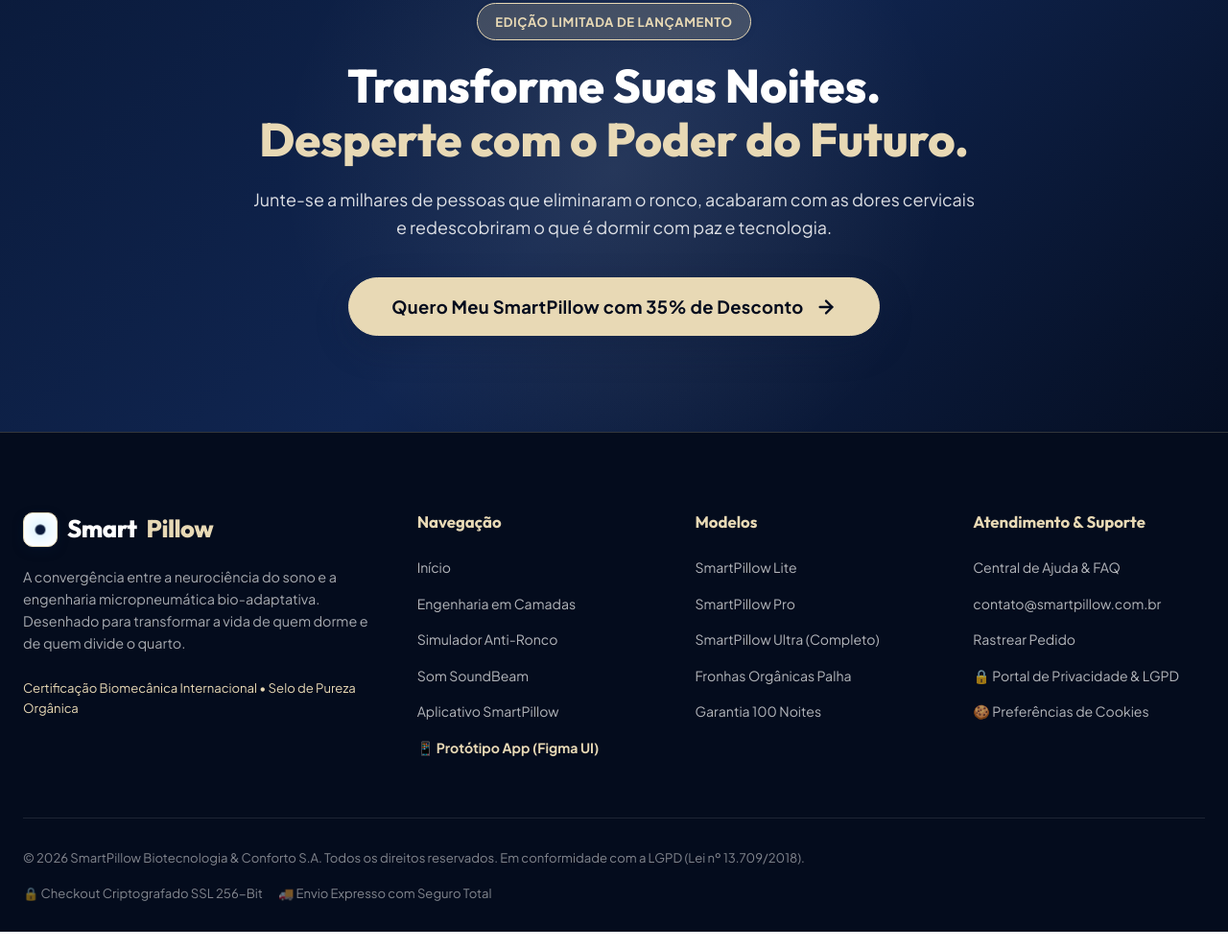
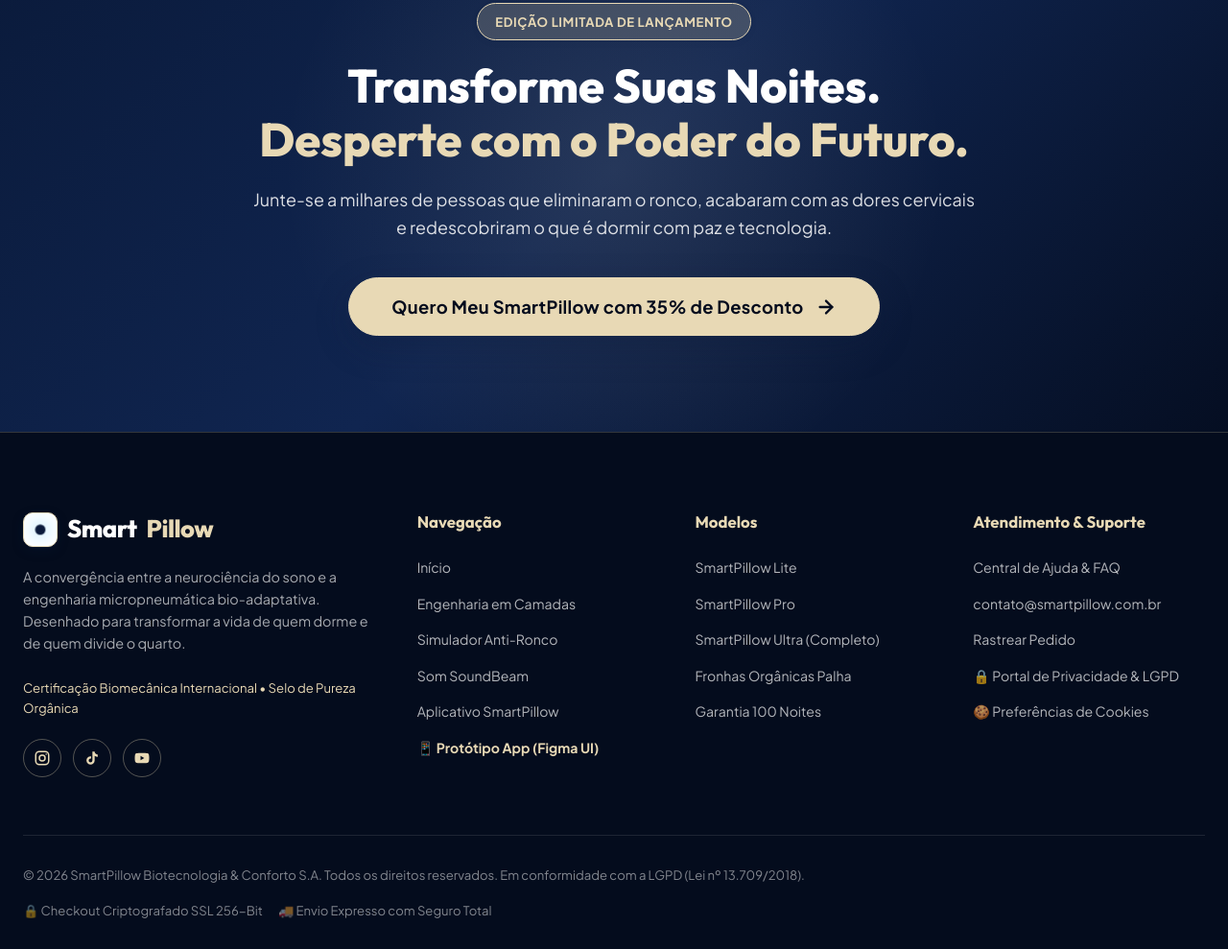
Before and after one commit to adimov-jb/SmartPillow, a plain HTML site: page index.html in a window 1280 px wide. Shown: the part 10520-11509 px from the top of the page at 96% size. Drawn offline with Linux system fonts and the light colour scheme.

Commit message:
Adiciona redes sociais (Instagram, TikTok, YouTube) no rodapé
Links conforme linktr.ee/smartpillow.

Co-Authored-By: Claude Opus 5.5 <noreply@anthropic.com>

```diff
--- a/css/style.css
+++ b/css/style.css
@@ -2067,6 +2067,35 @@ button {
   color: rgba(255, 255, 255, 0.65);
   margin: 18px 0 24px;
   line-height: 1.6;
+}
+
+.footer-social {
+  display: flex;
+  gap: 12px;
+  margin-top: 22px;
+}
+
+.footer-social a {
+  width: 40px;
+  height: 40px;
+  border-radius: 50%;
+  display: flex;
+  align-items: center;
+  justify-content: center;
+  color: var(--straw);
+  border: 1px solid rgba(232, 217, 181, 0.35);
+  transition: var(--transition-fast);
+}
+
+.footer-social a:hover {
+  background: var(--straw);
+  color: var(--navy-dark);
+  transform: translateY(-2px);
+}
+
+.footer-social svg {
+  width: 18px;
+  height: 18px;
 }
 
 .footer-col h5 {
--- a/index.html
+++ b/index.html
@@ -888,6 +888,17 @@
           <div style="font-size: 0.82rem; color: var(--straw);">
             Certificação Biomecânica Internacional • Selo de Pureza Orgânica
           </div>
+          <div class="footer-social" aria-label="Redes sociais do SmartPillow">
+            <a href="https://instagram.com/smartpillow.br" target="_blank" rel="noopener" aria-label="Instagram @smartpillow.br" title="Instagram">
+              <svg viewBox="0 0 24 24" fill="none" stroke="currentColor" stroke-width="2" aria-hidden="true"><rect x="3" y="3" width="18" height="18" rx="5"/><circle cx="12" cy="12" r="4"/><circle cx="17.5" cy="6.5" r="1" fill="currentColor" stroke="none"/></svg>
+            </a>
+            <a href="https://tiktok.com/@smartpillowbr" target="_blank" rel="noopener" aria-label="TikTok @smartpillowbr" title="TikTok">
+              <svg viewBox="0 0 24 24" fill="currentColor" aria-hidden="true"><path d="M16.6 5.82A4.28 4.28 0 0 1 15.54 3h-3.09v12.4a2.59 2.59 0 0 1-2.59 2.5c-1.42 0-2.6-1.16-2.6-2.6 0-1.72 1.66-3.01 3.37-2.48V9.66c-3.45-.46-6.47 2.22-6.47 5.64 0 3.33 2.76 5.7 5.69 5.7 3.14 0 5.69-2.55 5.69-5.7V9.01a7.35 7.35 0 0 0 4.3 1.38V7.3s-1.88.09-3.24-1.48z"/></svg>
+            </a>
+            <a href="https://youtube.com/@smartpillowbr" target="_blank" rel="noopener" aria-label="YouTube @smartpillowbr" title="YouTube">
+              <svg viewBox="0 0 24 24" fill="currentColor" aria-hidden="true"><path d="M21.6 7.2a2.5 2.5 0 0 0-1.76-1.77C18.27 5 12 5 12 5s-6.27 0-7.84.43A2.5 2.5 0 0 0 2.4 7.2 26 26 0 0 0 2 12a26 26 0 0 0 .4 4.8 2.5 2.5 0 0 0 1.76 1.77C5.73 19 12 19 12 19s6.27 0 7.84-.43a2.5 2.5 0 0 0 1.76-1.77A26 26 0 0 0 22 12a26 26 0 0 0-.4-4.8zM10 15V9l5.2 3L10 15z"/></svg>
+            </a>
+          </div>
         </div>
 
         <div class="footer-col">
```
